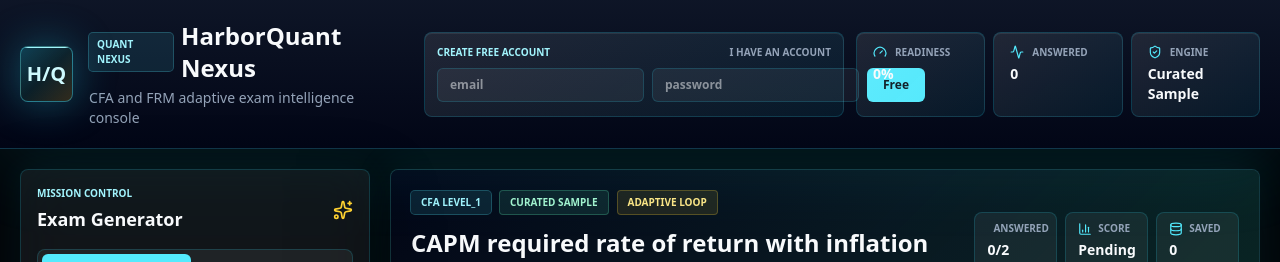
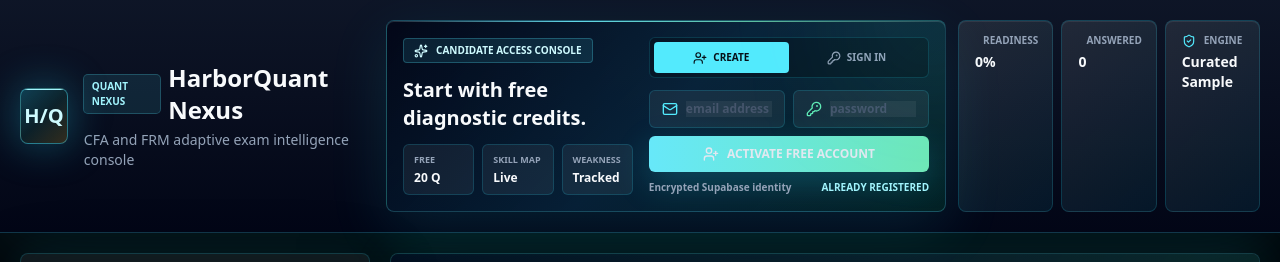
Before and after one commit to yyou00017/CFA-FRM-AI-SOLUTION, a React (Vite) app: page / in a window 1280 px wide. Shown: the top 262 px of the page. Built offline with nearby package versions, Linux system fonts and the light colour scheme; no server answers.

Commit message:
Update App.tsx

```diff
--- a/src/App.tsx
+++ b/src/App.tsx
@@ -9,13 +9,16 @@
   CheckCircle2,
   ChevronRight,
   ClipboardCheck,
+  Crown,
   Database,
   Download,
   Flame,
   Gauge,
   History,
+  KeyRound,
   Layers3,
   Loader2,
+  Mail,
   Maximize2,
   Network,
   Palette,
@@ -28,6 +31,7 @@
   Target,
   TrendingUp,
   Trash2,
+  UserPlus,
   Zap,
   XCircle,
 } from "lucide-react";
@@ -506,6 +510,7 @@
   const questionTextClass = readingSize === "standard" ? "text-base leading-7" : readingSize === "large" ? "text-lg leading-8" : "text-xl leading-9";
   const optionTextClass = readingSize === "standard" ? "text-sm" : readingSize === "large" ? "text-base" : "text-lg";
   const articlePaddingClass = readingSize === "xl" ? "p-7" : readingSize === "large" ? "p-6" : "p-5";
+  const creditPercent = profile?.monthly_credit_limit ? Math.min(100, Math.round(((profile.credits_remaining || 0) / profile.monthly_credit_limit) * 100)) : 0;
 
   return (
     <div data-theme={theme} className="app-shell min-h-screen bg-[#03070b] text-slate-100">
@@ -528,30 +533,77 @@
               <p className="mt-1 text-sm font-medium text-slate-400">CFA and FRM adaptive exam intelligence console</p>
             </div>
           </div>
-          <div className="grid gap-3 lg:grid-cols-[minmax(300px,420px)_auto] lg:items-stretch">
-            <div className="rounded-lg border border-cyan-300/20 bg-[linear-gradient(135deg,rgba(255,255,255,.09),rgba(34,211,238,.08))] p-3 shadow-[inset_0_1px_0_rgba(255,255,255,.08)]">
+          <div className="grid gap-3 lg:grid-cols-[minmax(430px,560px)_auto] lg:items-stretch">
+            <div className="relative overflow-hidden rounded-lg border border-cyan-300/25 bg-[linear-gradient(135deg,rgba(2,6,23,.92),rgba(8,47,73,.62),rgba(6,78,59,.38))] p-4 shadow-[inset_0_1px_0_rgba(255,255,255,.12),0_18px_60px_rgba(34,211,238,.12)]">
+              <div className="pointer-events-none absolute inset-x-0 top-0 h-px bg-[linear-gradient(90deg,transparent,rgba(103,232,249,.9),rgba(110,231,183,.75),transparent)]" />
+              <div className="pointer-events-none absolute -right-16 -top-20 h-40 w-40 rounded-full bg-cyan-300/10 blur-3xl" />
               {session ? (
-                <div className="flex items-center justify-between gap-3">
+                <div className="grid gap-4 sm:grid-cols-[1fr_auto] sm:items-center">
                   <div className="min-w-0">
-                    <div className="flex items-center gap-2 text-[10px] font-black uppercase text-cyan-200"><ShieldCheck className="h-3.5 w-3.5" />{planName(profile?.plan)} Plan</div>
-                    <div className="mt-1 truncate text-sm font-black text-white">{profile?.email || session.email}</div>
-                    <div className="mt-1 text-[11px] font-bold text-slate-400">{profile?.credits_remaining ?? "--"} / {profile?.monthly_credit_limit ?? "--"} question credits</div>
+                    <div className="flex flex-wrap items-center gap-2">
+                      <span className="inline-flex items-center gap-1.5 rounded border border-emerald-300/25 bg-emerald-300/10 px-2.5 py-1 text-[10px] font-black uppercase text-emerald-200"><ShieldCheck className="h-3.5 w-3.5" />Verified Access</span>
+                      <span className="inline-flex items-center gap-1.5 rounded border border-cyan-300/25 bg-cyan-300/10 px-2.5 py-1 text-[10px] font-black uppercase text-cyan-200"><Crown className="h-3.5 w-3.5" />{planName(profile?.plan)} Plan</span>
+                    </div>
+                    <div className="mt-3 truncate text-base font-black text-white">{profile?.email || session.email}</div>
+                    <div className="mt-3 max-w-sm">
+                      <div className="flex items-center justify-between text-[10px] font-black uppercase text-slate-400">
+                        <span>Question Credits</span>
+                        <span className="text-cyan-200">{profile?.credits_remaining ?? "--"} / {profile?.monthly_credit_limit ?? "--"}</span>
+                      </div>
+                      <div className="mt-2 h-2 overflow-hidden rounded-full bg-white/10">
+                        <div className="h-full rounded-full bg-[linear-gradient(90deg,#22d3ee,#34d399,#facc15)]" style={{ width: `${Math.max(creditPercent, profile ? 4 : 0)}%` }} />
+                      </div>
+                    </div>
                   </div>
-                  <button onClick={signOut} className="shrink-0 rounded-md border border-white/10 px-3 py-2 text-[11px] font-black text-slate-300 hover:bg-white/5">Sign out</button>
+                  <button onClick={signOut} className="shrink-0 rounded-md border border-white/10 bg-white/[0.04] px-4 py-2.5 text-[11px] font-black uppercase text-slate-300 hover:border-cyan-300/30 hover:bg-cyan-300/10">Sign out</button>
                 </div>
               ) : (
-                <div>
-                  <div className="mb-2 flex items-center justify-between">
-                    <div className="text-[10px] font-black uppercase text-cyan-200">{authMode === "signup" ? "Create free account" : "Sign in"}</div>
-                    <button onClick={() => setAuthMode(authMode === "signup" ? "signin" : "signup")} className="text-[10px] font-black uppercase text-slate-400 hover:text-cyan-200">{authMode === "signup" ? "I have an account" : "Create account"}</button>
+                <div className="grid gap-4 xl:grid-cols-[1fr_1.22fr] xl:items-end">
+                  <div className="min-w-0">
+                    <div className="inline-flex items-center gap-2 rounded border border-cyan-300/25 bg-cyan-300/10 px-2.5 py-1 text-[10px] font-black uppercase text-cyan-100">
+                      <Sparkles className="h-3.5 w-3.5" />
+                      Candidate Access Console
+                    </div>
+                    <h2 className="mt-3 text-xl font-black tracking-normal text-white">{authMode === "signup" ? "Start with free diagnostic credits." : "Resume your exam cockpit."}</h2>
+                    <div className="mt-3 grid grid-cols-3 gap-2">
+                      {[
+                        ["Free", "20 Q"],
+                        ["Skill Map", "Live"],
+                        ["Weakness", "Tracked"],
+                      ].map(([label, value]) => (
+                        <div key={label} className="rounded-md border border-white/10 bg-white/[0.05] px-2.5 py-2">
+                          <div className="text-[9px] font-black uppercase text-slate-500">{label}</div>
+                          <div className="mt-1 text-xs font-black text-slate-100">{value}</div>
+                        </div>
+                      ))}
+                    </div>
                   </div>
-                  <div className="grid gap-2 sm:grid-cols-[1fr_1fr_auto]">
-                    <input value={authEmail} onChange={(event) => setAuthEmail(event.target.value)} placeholder="email" className="rounded-md border border-white/10 bg-black/25 px-3 py-2 text-xs font-bold outline-none focus:border-cyan-300" />
-                    <input value={authPassword} onChange={(event) => setAuthPassword(event.target.value)} placeholder="password" type="password" className="rounded-md border border-white/10 bg-black/25 px-3 py-2 text-xs font-bold outline-none focus:border-cyan-300" />
-                    <button onClick={submitAuth} disabled={authLoading} className="rounded-md bg-cyan-300 px-4 py-2 text-xs font-black text-slate-950 disabled:bg-slate-500">{authLoading ? "..." : authMode === "signup" ? "Free" : "Login"}</button>
+                  <div>
+                    <div className="mb-3 flex rounded-md border border-white/10 bg-black/25 p-1">
+                      <button onClick={() => setAuthMode("signup")} className={`flex flex-1 items-center justify-center gap-1.5 rounded px-3 py-2 text-[10px] font-black uppercase ${authMode === "signup" ? "bg-cyan-300 text-slate-950" : "text-slate-400 hover:text-cyan-100"}`}><UserPlus className="h-3.5 w-3.5" />Create</button>
+                      <button onClick={() => setAuthMode("signin")} className={`flex flex-1 items-center justify-center gap-1.5 rounded px-3 py-2 text-[10px] font-black uppercase ${authMode === "signin" ? "bg-emerald-300 text-slate-950" : "text-slate-400 hover:text-cyan-100"}`}><KeyRound className="h-3.5 w-3.5" />Sign in</button>
+                    </div>
+                    <div className="grid gap-2 sm:grid-cols-[minmax(0,1fr)_minmax(0,1fr)]">
+                      <label className="group flex items-center gap-2 rounded-md border border-white/10 bg-black/30 px-3 py-2.5 focus-within:border-cyan-300/70 focus-within:shadow-[0_0_24px_rgba(34,211,238,.16)]">
+                        <Mail className="h-4 w-4 shrink-0 text-cyan-300" />
+                        <input value={authEmail} onChange={(event) => setAuthEmail(event.target.value)} placeholder="email address" className="min-w-0 flex-1 bg-transparent text-xs font-bold outline-none placeholder:text-slate-600" />
+                      </label>
+                      <label className="group flex items-center gap-2 rounded-md border border-white/10 bg-black/30 px-3 py-2.5 focus-within:border-cyan-300/70 focus-within:shadow-[0_0_24px_rgba(34,211,238,.16)]">
+                        <KeyRound className="h-4 w-4 shrink-0 text-emerald-300" />
+                        <input value={authPassword} onChange={(event) => setAuthPassword(event.target.value)} placeholder="password" type="password" className="min-w-0 flex-1 bg-transparent text-xs font-bold outline-none placeholder:text-slate-600" />
+                      </label>
+                    </div>
+                    <button onClick={submitAuth} disabled={authLoading} className="mt-2 flex w-full items-center justify-center gap-2 rounded-md bg-[linear-gradient(90deg,#67e8f9,#6ee7b7)] px-4 py-2.5 text-xs font-black uppercase text-slate-950 shadow-[0_12px_34px_rgba(34,211,238,.24)] hover:translate-y-[-1px] disabled:translate-y-0 disabled:bg-slate-500">
+                      {authLoading ? <Loader2 className="h-4 w-4 animate-spin" /> : authMode === "signup" ? <UserPlus className="h-4 w-4" /> : <ShieldCheck className="h-4 w-4" />}
+                      {authLoading ? "Securing..." : authMode === "signup" ? "Activate Free Account" : "Enter Workspace"}
+                    </button>
+                    <div className="mt-2 flex items-center justify-between gap-3 text-[10px] font-bold text-slate-500">
+                      <span>Encrypted Supabase identity</span>
+                      <button onClick={() => setAuthMode(authMode === "signup" ? "signin" : "signup")} className="font-black uppercase text-cyan-200 hover:text-white">{authMode === "signup" ? "Already registered" : "Need access"}</button>
+                    </div>
+                    {authError && <div className="mt-2 rounded-md border border-red-300/20 bg-red-300/10 px-3 py-2 text-[11px] font-bold text-red-200">{authError}</div>}
+                    {!hasClientAuthConfig() && <div className="mt-2 rounded-md border border-amber-300/20 bg-amber-300/10 px-3 py-2 text-[11px] font-bold text-amber-100">Auth is in dev mode until Supabase env vars are added.</div>}
                   </div>
-                  {authError && <div className="mt-2 text-[11px] font-bold text-red-300">{authError}</div>}
-                  {!hasClientAuthConfig() && <div className="mt-2 text-[11px] font-bold text-amber-200">Auth is in dev mode until Supabase env vars are added.</div>}
                 </div>
               )}
             </div>
```
